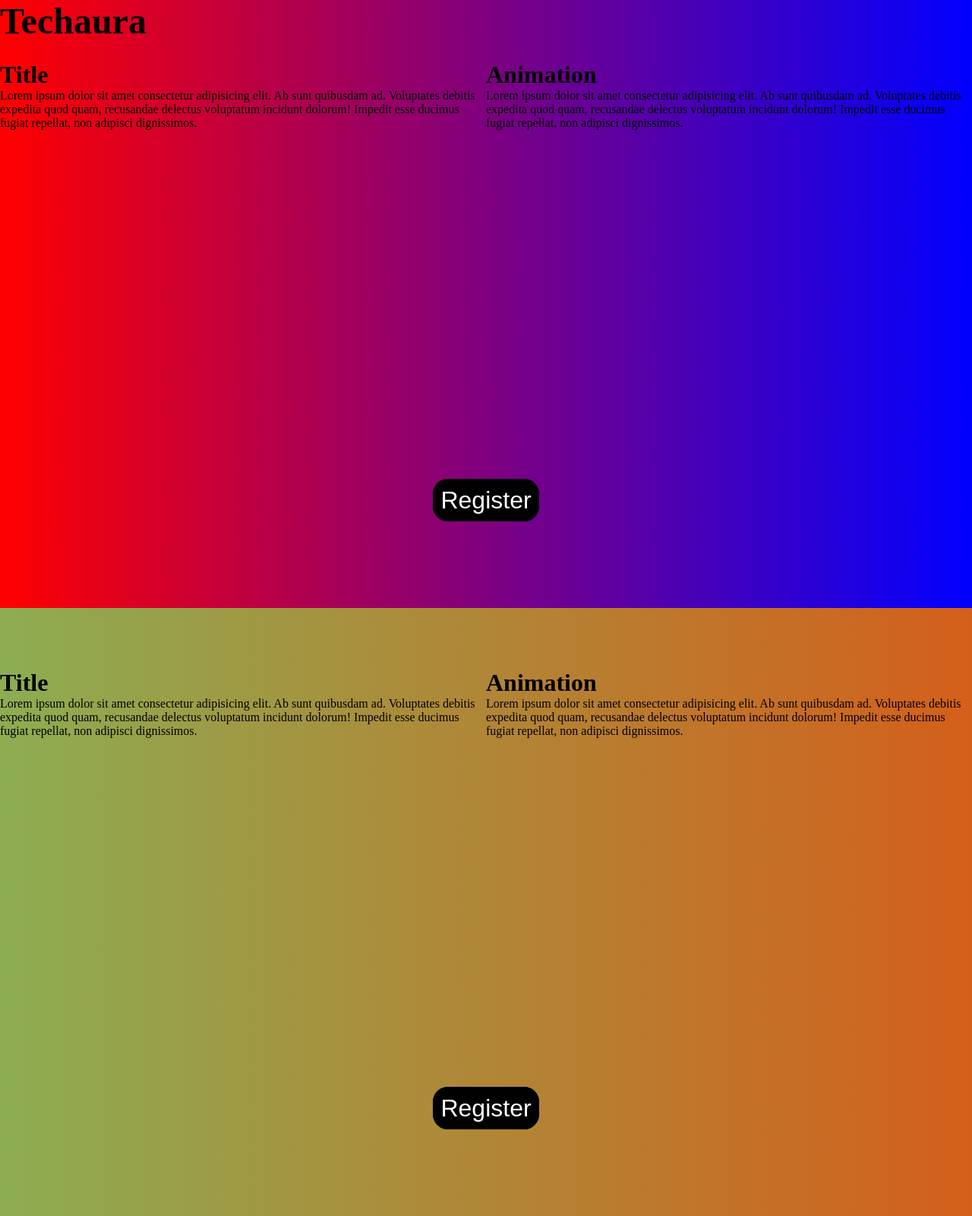
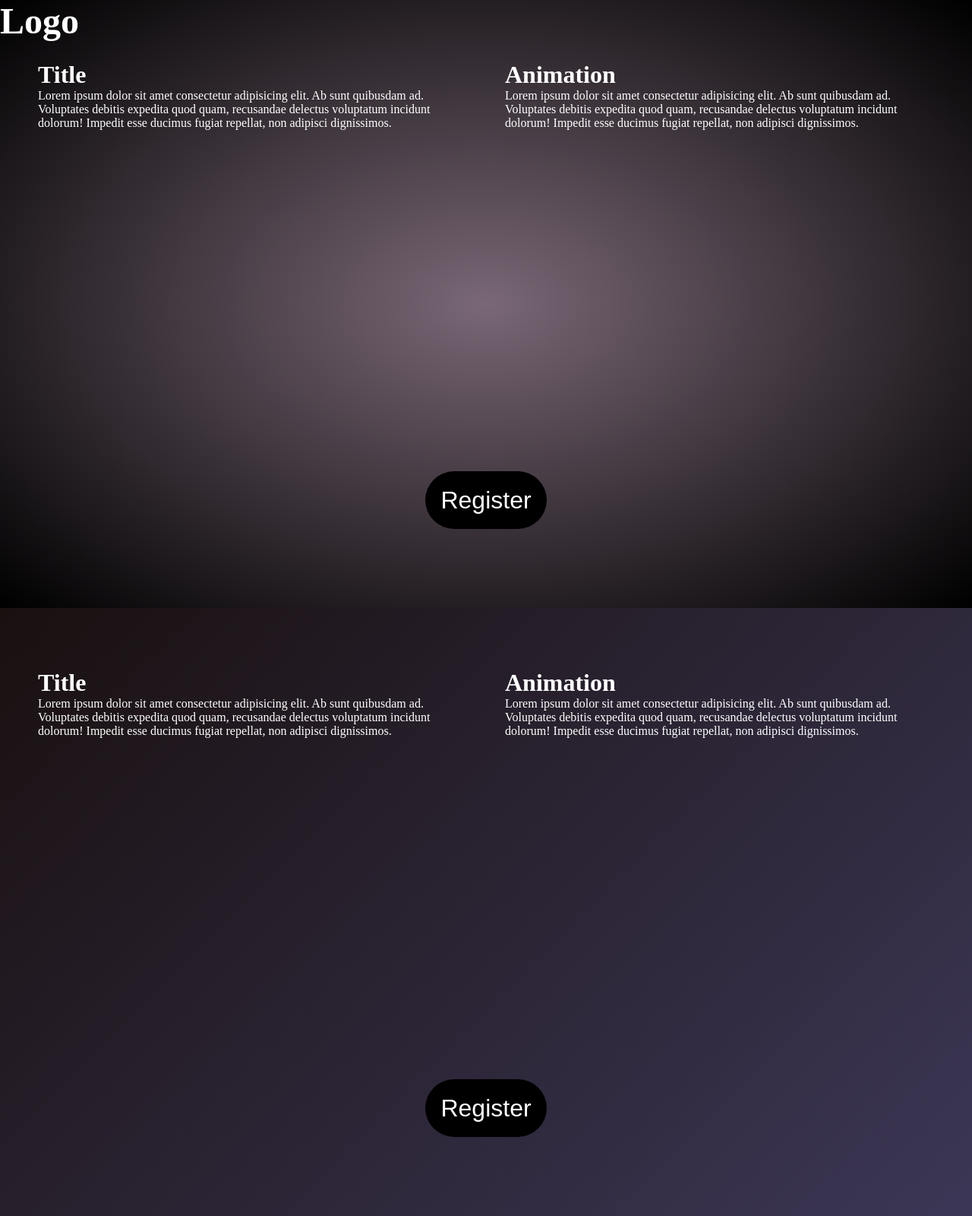
Before and after one commit to Bibek00Kr/TA2, a plain HTML site: page index.html in a window 1280 px wide. Shown: the top 1600 px of the page at 76% size. Drawn offline with Linux system fonts and the light colour scheme.

Commit message:
Add files via upload

```diff
--- a/index.html
+++ b/index.html
@@ -10,12 +10,12 @@
 
 <body>
     <div>
-        <h1 id="logo">Techaura</h1>
-        <section id="page1">
+        <h1 id="logo">Logo</h1>
+        <section id="page1" class="color-change-4x">
             <div class="center">
-                <div class="title">
+                <div>
                     <h2>Title</h2>
-                    <p>Lorem ipsum dolor sit amet consectetur adipisicing elit. Ab sunt quibusdam ad. Voluptates debitis
+                    <p class="text-focus-in"> Lorem ipsum dolor sit amet consectetur adipisicing elit. Ab sunt quibusdam ad. Voluptates debitis
                         expedita quod quam, recusandae delectus voluptatum incidunt dolorum! Impedit esse ducimus fugiat
                         repellat, non adipisci dignissimos.</p>
                 </div>
@@ -26,8 +26,8 @@
                         repellat, non adipisci dignissimos.</p>
                 </div>
             </div>
-            <div class="btn">
-                <button><a href="#">Register</a></button>
+            <div class="btn" >
+                <button id="btn1" class="roll-in-blurred-bottom"><a href="#">Register</a></button>
             </div>
         </section>
         <section id="page2">
@@ -46,7 +46,7 @@
                 </div>
             </div>
             <div class="btn">
-                <button><a href="#">Register</a></button>
+                <button id="btn2" class="roll-in-blurred-bottom"><a href="#">Register</a></button>
             </div>
         </section>
         <section id="page3">
@@ -65,7 +65,7 @@
                 </div>
             </div>
             <div class="btn">
-                <button><a href="#">Register</a></button>
+                <button id="btn3" class="roll-in-blurred-bottom"><a href="#">Register</a></button>
             </div>
         </section>
         <section id="page4">
@@ -84,14 +84,14 @@
                 </div>
             </div>
             <div class="btn">
-                <button><a href="#">Register</a></button>
+                <button id="btn4" class="roll-in-blurred-bottom"><a href="#">Register</a></button>
             </div>
         </section>
         <section id="page5">
             <div class="center">
                 <div class="title">
-                    <h2>Title</h2>
-                    <p>Lorem ipsum dolor sit amet consectetur adipisicing elit. Ab sunt quibusdam ad. Voluptates debitis
+                    <h2 class="text-focus-in">Title</h2>
+                    <p class="text-focus-in">Lorem ipsum dolor sit amet consectetur adipisicing elit. Ab sunt quibusdam ad. Voluptates debitis
                         expedita quod quam, recusandae delectus voluptatum incidunt dolorum! Impedit esse ducimus fugiat
                         repellat, non adipisci dignissimos.</p>
                 </div>
@@ -103,9 +103,10 @@
                 </div>
             </div>
             <div class="btn">
-                <button><a href="#">Register</a></button>
+                <button id="btn5" class="roll-in-blurred-bottom"><a href="#">Register</a></button>
             </div>
         </section>
+    </div>
 
 
 
@@ -119,14 +120,56 @@
 
 
 
+    <!-- <script src="script.js"></script> -->
+    <!-- <script>
+        // Function to check if an element is in the viewport
+        function isInViewport(element) {
+            const rect = element.getBoundingClientRect();
+            return (
+                rect.top >= 0 &&
+                rect.left >= 0 &&
+                rect.bottom <= (window.innerHeight || document.documentElement.clientHeight) &&
+                rect.right <= (window.innerWidth || document.documentElement.clientWidth)
+            );
+        }
+        function reapplyAnimation(section, buttonId, animationClass) {
+    const button = document.getElementById(buttonId);
+    if (button) {
+        const rect = section.getBoundingClientRect();
+        console.log(`Section ${section.id} position: top=${rect.top}, bottom=${rect.bottom}`);
+        if (isInViewport(section)) {
+            console.log(`Reapplying animation for button: ${buttonId}`);
+            button.classList.remove(animationClass);
+            void button.offsetWidth;  // Trigger reflow
+            button.classList.add(animationClass);
+        }
+    }
+}
 
 
+        // Function to reapply the animation class
+        function reapplyAnimation(section, buttonId, animationClass) {
+            const button = document.getElementById(buttonId);
+            if (button && isInViewport(section)) {
+                console.log(`Reapplying animation for button: ${buttonId}`);
+                button.classList.remove(animationClass);
+                void button.offsetWidth;  // Trigger reflow
+                button.classList.add(animationClass);
+            }
+        }
+
+        // Event listener for scroll events
+        window.addEventListener('scroll', () => {
+            console.log('Scroll event detected');
+            reapplyAnimation(document.getElementById('page1'), 'btn1', 'roll-in-blurred-bottom');
+            reapplyAnimation(document.getElementById('page2'), 'btn2', 'roll-in-blurred-bottom');
+            reapplyAnimation(document.getElementById('page3'), 'btn3', 'roll-in-blurred-bottom');
+            reapplyAnimation(document.getElementById('page4'), 'btn4', 'roll-in-blurred-bottom');
+            reapplyAnimation(document.getElementById('page5'), 'btn5', 'roll-in-blurred-bottom');
+        });
+    </script> -->
 
 
-
-
-
-    </div>
 </body>
 
 </html>
--- a/style.css
+++ b/style.css
@@ -11,21 +11,27 @@ body{
 }
 h2{
     font-size: 2em;
+    color: white;
 }
 p{
     font-size: 1em;
+    color: white;
 }
 #logo{
     position: fixed;
     font-size: 3em;
+    color: white;
 
 }
 .center{
     display: flex;
+    padding-left: 50px;
     height: 80%;
     padding-top: 10vh;
 }
-
+.animation{
+    padding: 0px 50px;
+}
 html{
     scroll-snap-type: y mandatory;
 }
@@ -55,22 +61,32 @@ nav {
 }
 
 #page1{
-    background-image: linear-gradient(to right, red, blue);
+    /* background-color: hsl(0, 0%, 20%); */
+    background: radial-gradient(ellipse at center, hsl(311, 8%, 44%) 0%,#000000 100%);
+    /* background-image: linear-gradient(to right, hsl(0, 0%, 40%), hsl(0, 0%, 20%)); */
 }
 #page2{
-    background-image: linear-gradient(to right, rgb(141, 173, 82), rgb(212, 95, 27));
+    /* background: radial-gradient(ellipse at center, hsl(0, 0%, 50%) 0%,#000000 100%); */
+    background: linear-gradient(135deg, #191010 0%,#3c3756 100%);
+    /* background-image: linear-gradient(to right, rgb(141, 173, 82), rgb(212, 95, 27)); */
 
 }
 #page3{
-    background-image: linear-gradient(to right, red, rgb(23, 23, 45));
+    background: radial-gradient(ellipse at center, hsl(0, 0%, 50%) 0%,#000000 100%);
+
+    /* background-image: linear-gradient(to right, red, rgb(23, 23, 45)); */
 
 }
 #page4{
-    background-image: linear-gradient(to right, rgb(185, 150, 150), blue);
+    background: radial-gradient(ellipse at center, hsl(67, 15%, 23%) 0%,#000000 100%);
+
+    /* background-image: linear-gradient(to right, rgb(185, 150, 150), blue); */
 
 }
 #page5{
-    background-image: linear-gradient(to right, rgb(52, 25, 25), rgb(146, 229, 135));
+    background: radial-gradient(ellipse at center, hsl(0, 26%, 18%) 0%,#000000 100%);
+
+    /* background-image: linear-gradient(to right, rgb(52, 25, 25), rgb(146, 229, 135)); */
 
 }
 footer{
@@ -101,7 +117,39 @@ footer{
 .btn button a{
     text-decoration: none;
     background-color: black;
-    border: 10px solid black;
     color: white;
-    border-radius: 20px;
+    padding: 20px;
+    border-radius: 50px;
 }
+/* .color-change-4x {
+	animation: color-change-4x 6s cubic-bezier(0.550, 0.085, 0.680, 0.530) infinite alternate-reverse both;
+}
+@keyframes color-change-4x {
+    0% {
+      background: #19dcea;
+    }
+    33.3333% {
+      background: #b22cff;
+    }
+    66.666% {
+      background: #ea2222;
+    }
+    100% {
+      background: #f5be10;
+    }
+  } */
+
+/* .roll-in-blurred-bottom {
+	animation: roll-in-blurred-bottom 1s cubic-bezier(0.230, 1.000, 0.320, 1.000) 3s both;
+}
+@keyframes roll-in-blurred-bottom {
+    0% {
+      transform: translateY(800px) rotate(720deg);
+      filter: blur(50px);
+      opacity: 0;
+    }
+    100% {
+      transform: translateY(0) rotate(0deg);
+      opacity: 1;
+    }
+  } */
```
